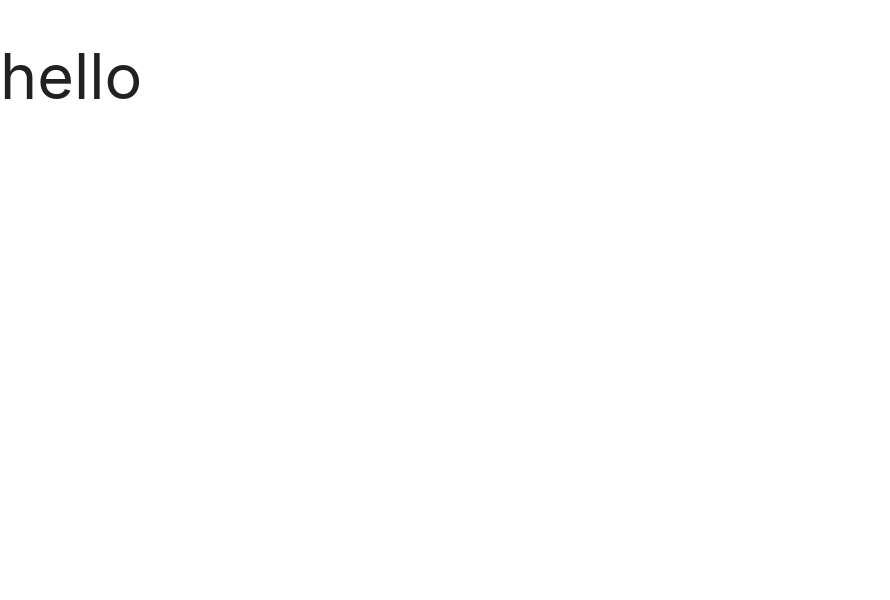
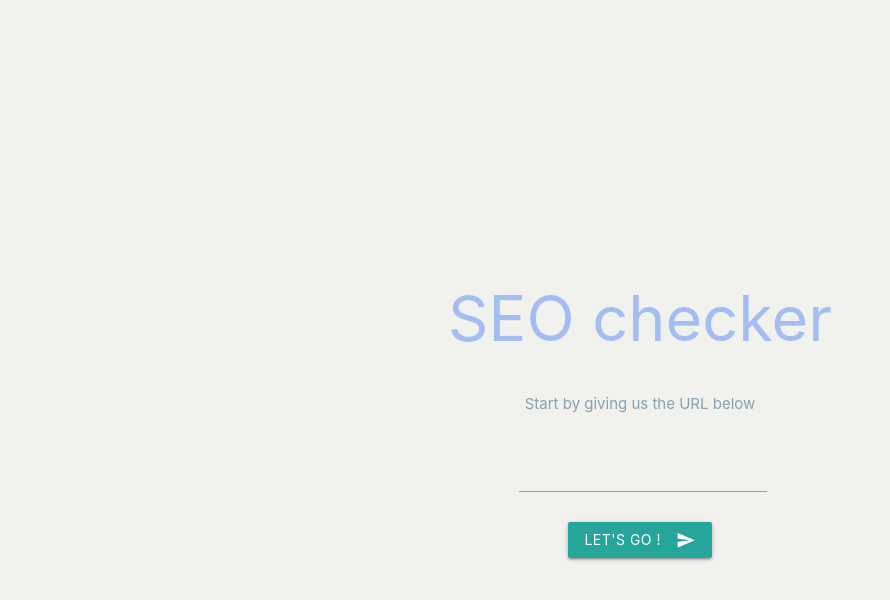
Before and after one commit to jeremNoel/SEO_checker, a plain HTML site: page index.html in a window 1280 px wide. Shown: the whole page, without its empty margins (0-890 px from the left). Drawn offline with Linux system fonts and the light colour scheme.

Commit message:
homepage-content

```diff
--- a/assets/css/style.css
+++ b/assets/css/style.css
@@ -1,3 +1,21 @@
 #root {
     width: 100%;
 }
+
+.homepage-search {
+    width: 100%;
+    height: 100vh;
+    background-color: #F1F2EE;
+    display: flex;
+    justify-content: center;
+    align-items: center;
+    flex-direction: column;
+}
+
+.title-colors {
+    color: #A4BEF3;
+}
+
+.text-colors {
+    color: #87A0B2;
+}
--- /dev/null
+++ b/assets/js/init.js
@@ -0,0 +1,3 @@
+$(document).ready(function() {
+    M.updateTextFields();
+  });
--- a/index.html
+++ b/index.html
@@ -14,9 +14,21 @@
 
     <body>
         <div id="root">
-            <h1>hello</h1>
+            <div class="homepage-search">
+                <h1 class="title-colors">SEO checker</h1>
+                <p class="text-colors">Start by giving us the URL below</p>
+
+                <div class="input-field inline">
+                    <input id="email_inline" class="validate">
+                </div>
+                <button class="btn waves-effect waves-light" type="submit" name="action">let's go !
+                    <i class="material-icons right">send</i>
+                </button>
+            </div>
+            <div class="homepage-result"></div>
         </div>
       <!--JavaScript at end of body for optimized loading-->
       <script type="text/javascript" src="assets/materialize/js/materialize.min.js"></script>
+      <script type="text/javascript" src="assets/js/init.js"></script>
     </body>
   </html>
```
